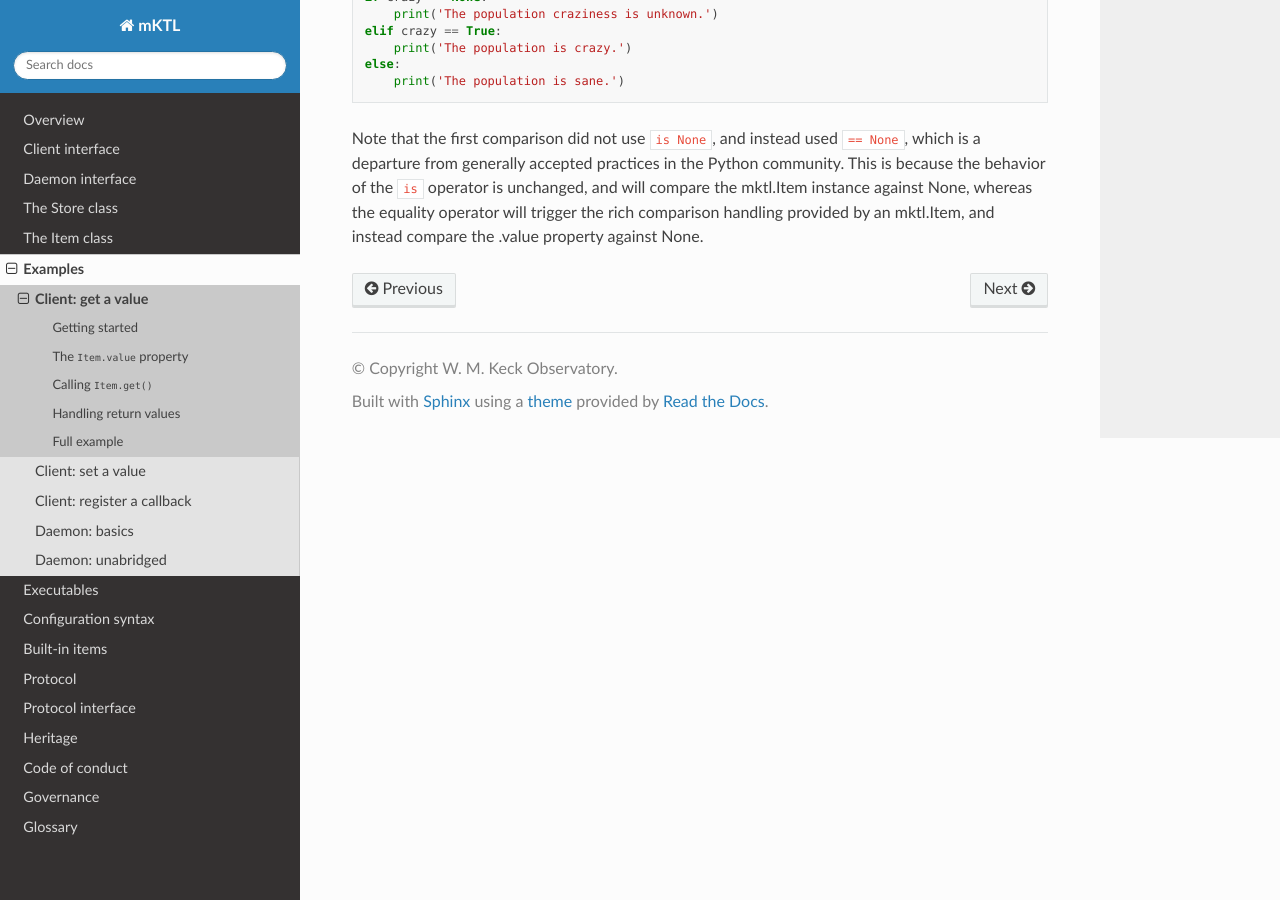
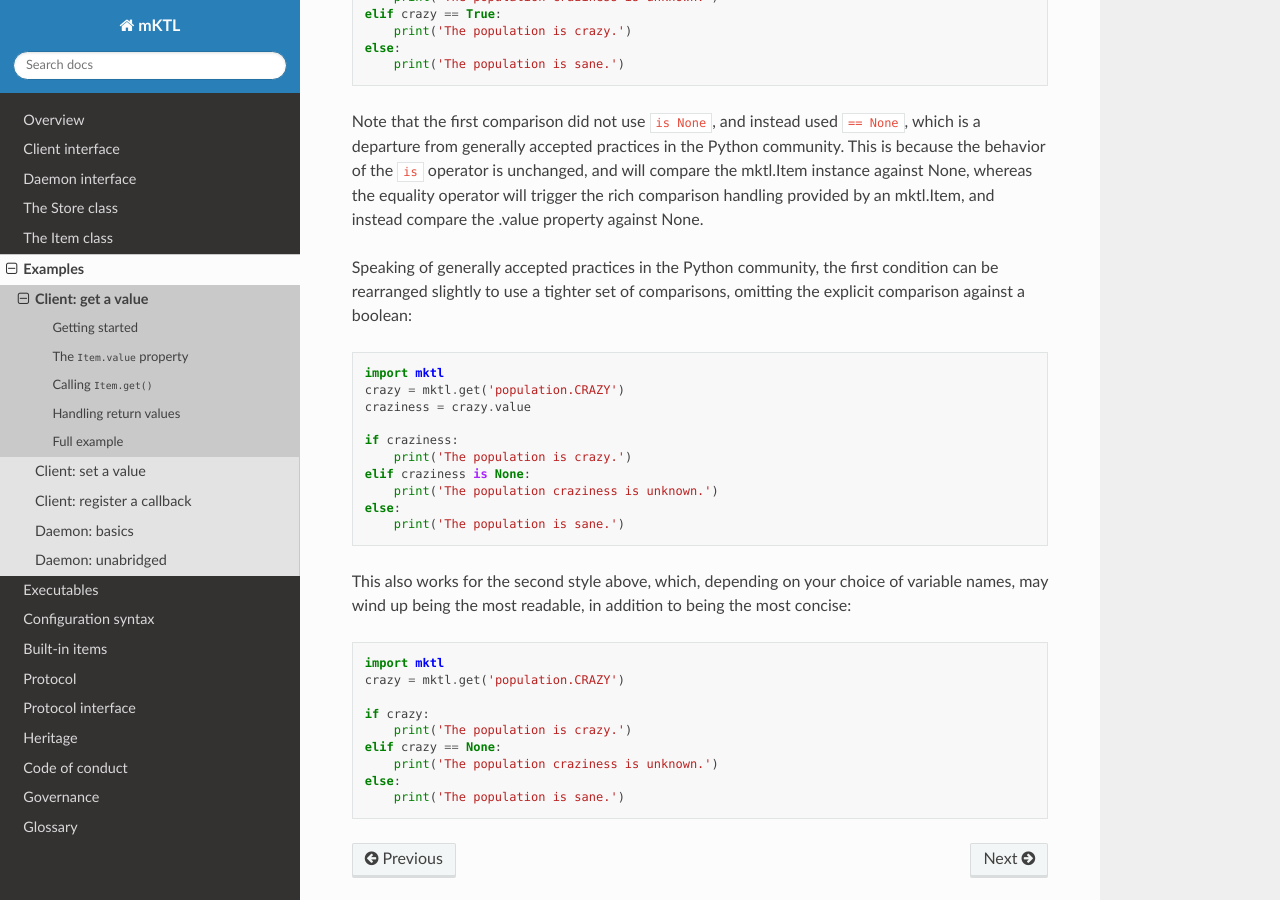
Before and after one commit to KeckObservatory/mKTL, a Sphinx documentation site: the page built from doc/example/get.rst, in a window 1280 px wide and 900 px high, scrolled down 2646 px. Built offline with Sphinx 7.4.7 and the Read the Docs theme 3.1.0, drawn with Linux system fonts in a browser that asks for light colours.

Commit message:
Include more comparison examples.

```diff
--- a/doc/example/get.rst
+++ b/doc/example/get.rst
@@ -120,11 +120,10 @@ Putting it all together::
 
     if craziness is None:
         print('The population craziness is unknown.')
+    elif craziness == True:
+        print('The population is crazy.')
     else:
-        if craziness == True:
-            print('The population is crazy.')
-        else:
-            print('The population is sane.')
+        print('The population is sane.')
 
 The above comparison can be further simplified:
 an :class:`Item` instance can be used directly in comparison operations,
@@ -146,3 +145,32 @@ Python community. This is because the behavior of the ``is`` operator is
 unchanged, and will compare the mktl.Item instance against None, whereas
 the equality operator will trigger the rich comparison handling provided
 by an mktl.Item, and instead compare the .value property against None.
+
+Speaking of generally accepted practices in the Python community, the
+first condition can be rearranged slightly to use a tighter set of
+comparisons, omitting the explicit comparison against a boolean::
+
+    import mktl
+    crazy = mktl.get('population.CRAZY')
+    craziness = crazy.value
+
+    if craziness:
+        print('The population is crazy.')
+    elif craziness is None:
+        print('The population craziness is unknown.')
+    else:
+        print('The population is sane.')
+
+This also works for the second style above, which, depending on your choice
+of variable names, may wind up being the most readable, in addition to being
+the most concise::
+
+    import mktl
+    crazy = mktl.get('population.CRAZY')
+
+    if crazy:
+        print('The population is crazy.')
+    elif crazy == None:
+        print('The population craziness is unknown.')
+    else:
+        print('The population is sane.')
```
